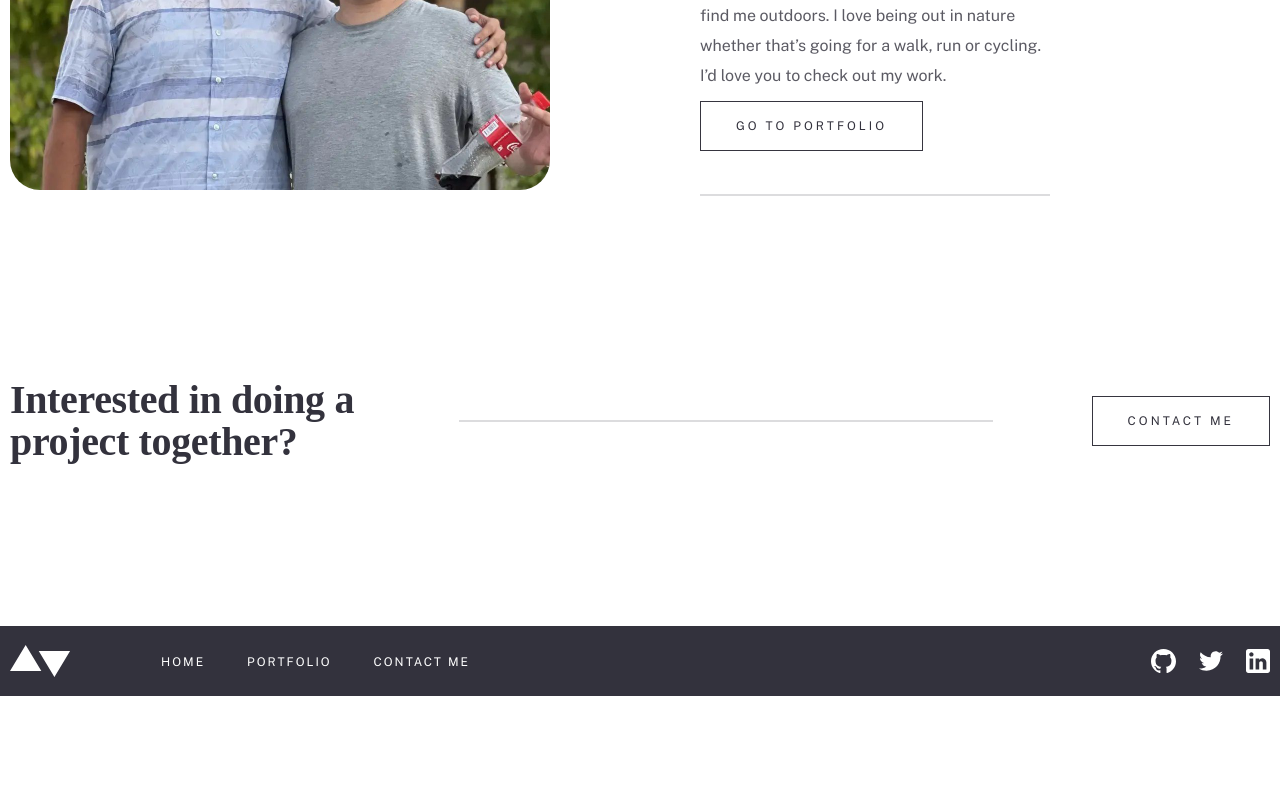
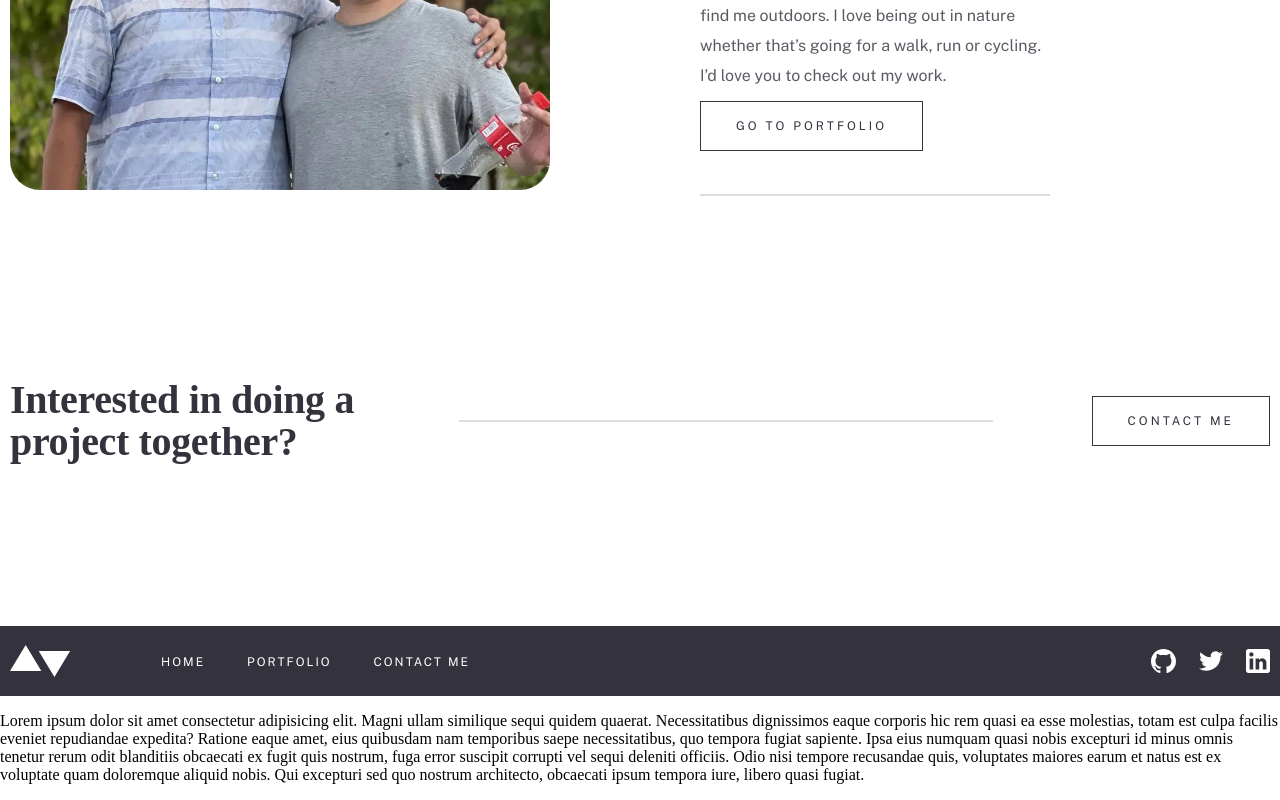
Before and after one commit to bboisxonov/Sardor-s, a plain HTML site: page index.html in a window 1280 px wide. Shown: the part 1183-1983 px from the top of the page. Before the commit the page ends 1879 px from the top, so only its background shows below. Drawn offline with nearby package versions, Linux system fonts and the light colour scheme; a web font is replaced by a local one.

Commit message:
added Lorem

```diff
--- a/index.html
+++ b/index.html
@@ -88,6 +88,8 @@
         </div>
     </footer>
 
+    <p>Lorem ipsum dolor sit amet consectetur adipisicing elit. Magni ullam similique sequi quidem quaerat. Necessitatibus dignissimos eaque corporis hic rem quasi ea esse molestias, totam est culpa facilis eveniet repudiandae expedita? Ratione eaque amet, eius quibusdam nam temporibus saepe necessitatibus, quo tempora fugiat sapiente. Ipsa eius numquam quasi nobis excepturi id minus omnis tenetur rerum odit blanditiis obcaecati ex fugit quis nostrum, fuga error suscipit corrupti vel sequi deleniti officiis. Odio nisi tempore recusandae quis, voluptates maiores earum et natus est ex voluptate quam doloremque aliquid nobis. Qui excepturi sed quo nostrum architecto, obcaecati ipsum tempora iure, libero quasi fugiat.</p>
+
 
 </body>
 
```
